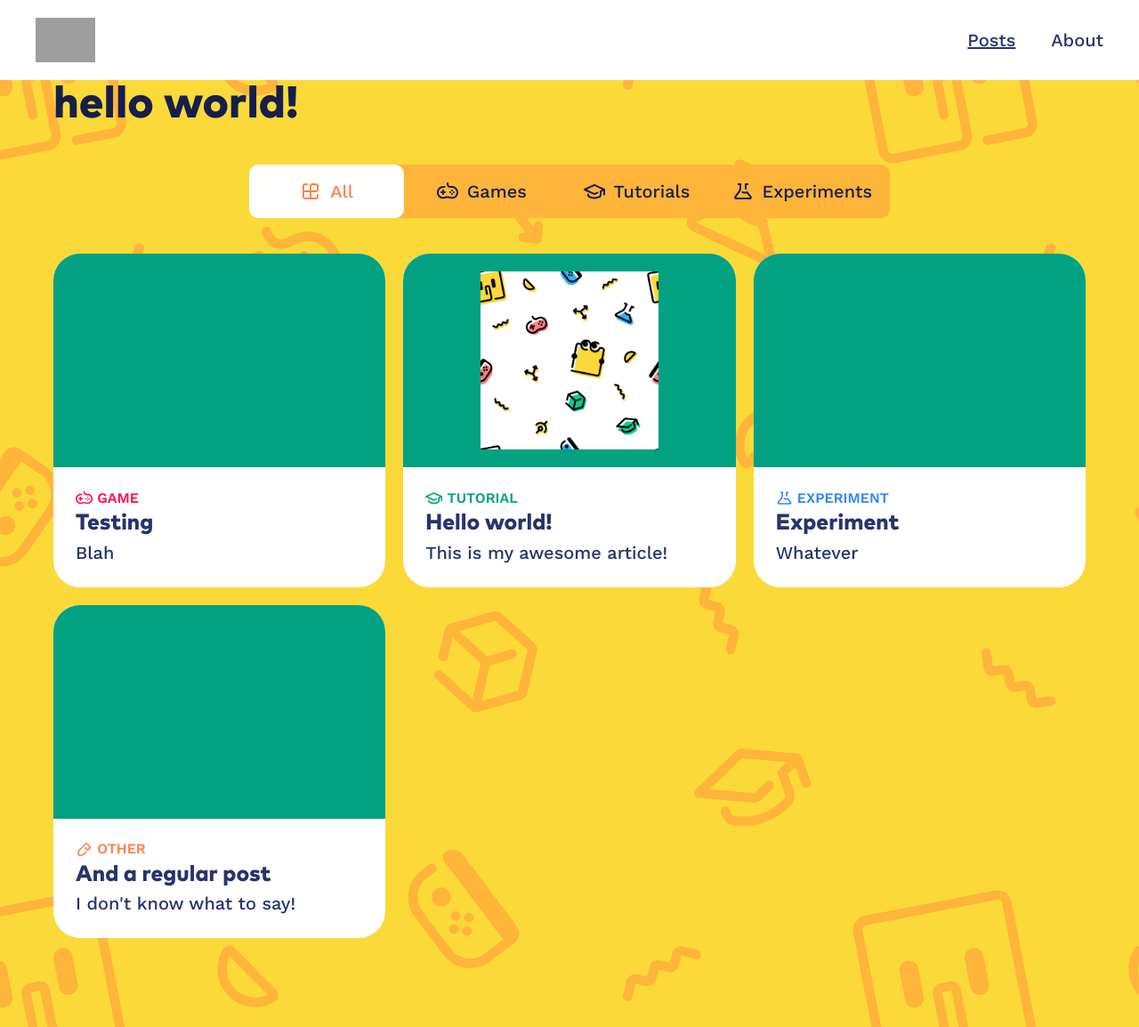
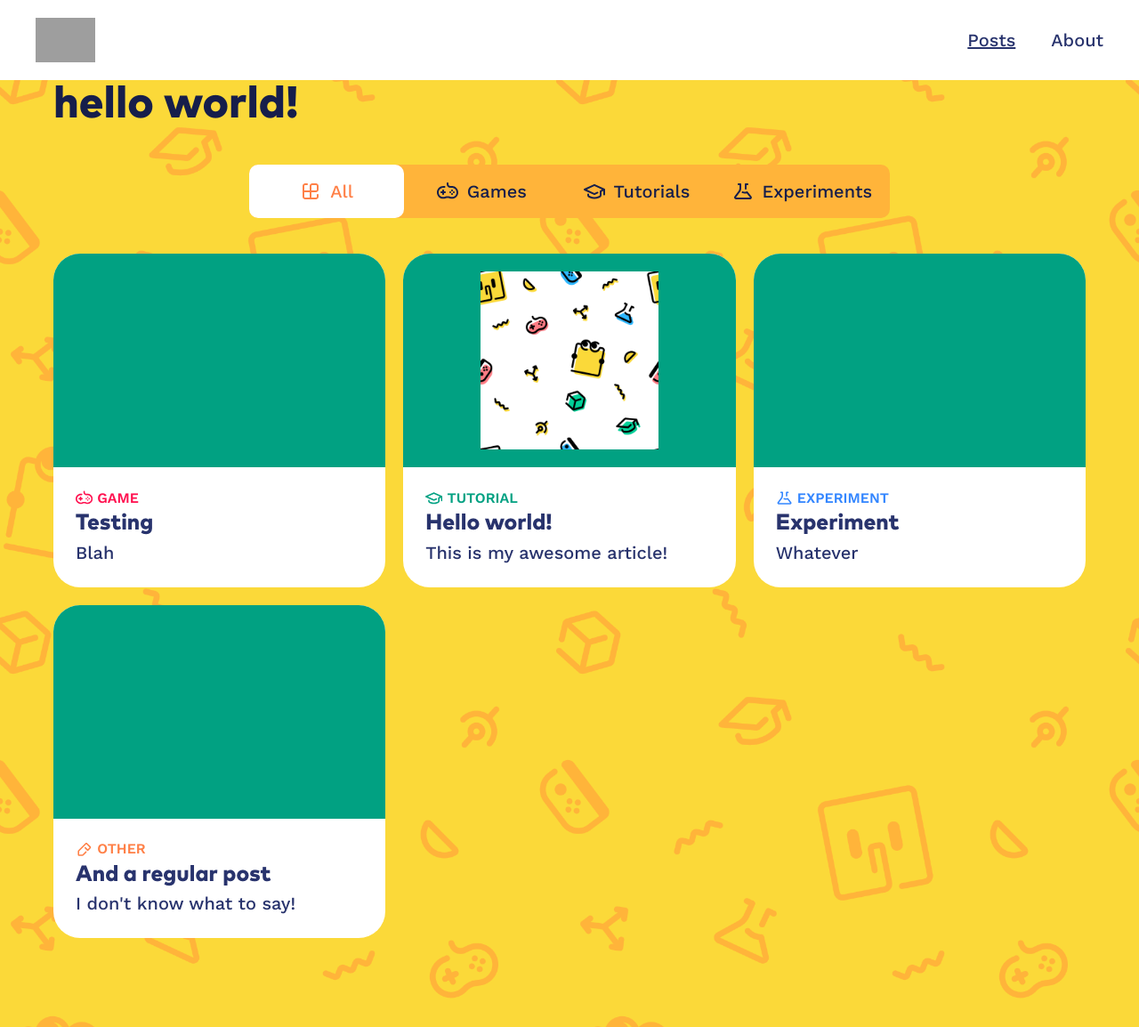
Before and after one commit to drewswaycool/Voxybuns.github.io, a Jekyll site: the page built from index.html, in a window 1280 px wide. Shown: the whole page at 89% size. Built offline with Jekyll 4.4.1, drawn with Linux system fonts in a browser that asks for light colours; grey boxes are pictures that could not be loaded.

Commit message:
Update style.css

```diff
--- a/assets/css/style.css
+++ b/assets/css/style.css
@@ -24,7 +24,7 @@ html {
     font-family: 'Work Sans', -apple-system, BlinkMacSystemFont, 'Segoe UI', Roboto, Oxygen, Ubuntu, Cantarell, 'Open Sans', 'Helvetica Neue', sans-serif;
     font-size: 16px;
     font-weight: 500;
-    background: url("../img/pattern_nodon.png") repeat left top, var(--primary-500);
+    background: url("../img/pattern_nodon.png") repeat center/50%, var(--primary-500);
 
 }
 html::-webkit-scrollbar {
```
